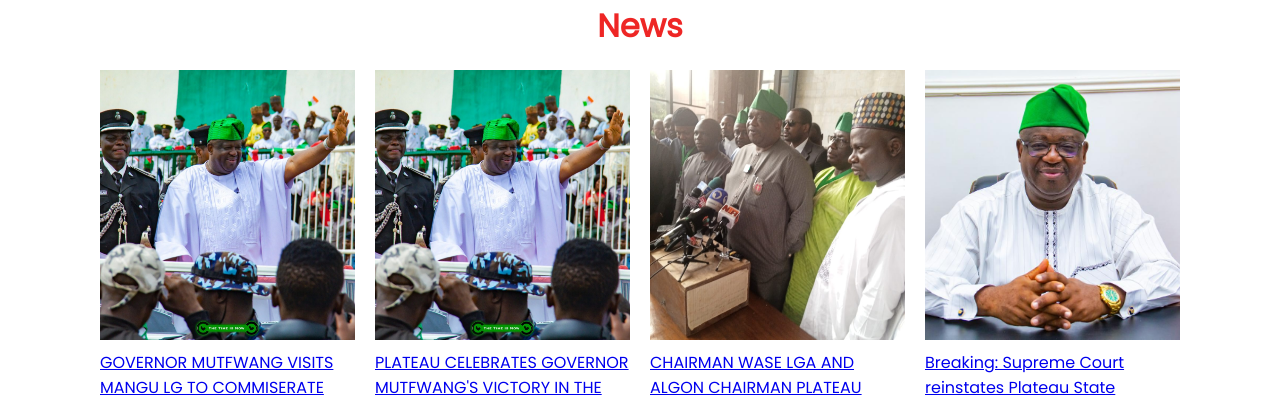
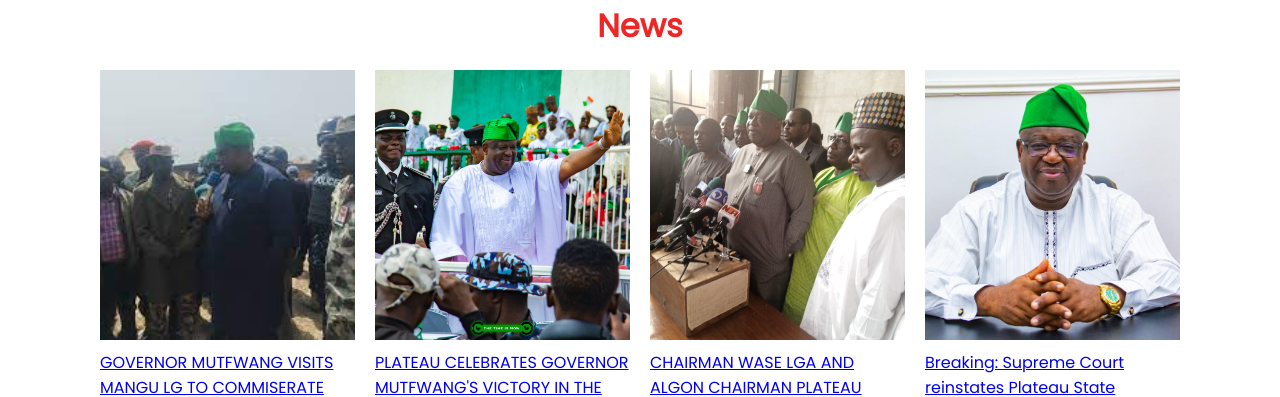
Before and after one commit to Eleojo001/Wase, a React (Create React App) app: page / in a window 1280 px wide. Shown: the part 640-1037 px from the top of the page. Built offline with nearby package versions, Linux system fonts and the light colour scheme; a web font is replaced by a local one.

Commit message:
image added

```diff
--- a/src/App.js
+++ b/src/App.js
@@ -24,8 +24,8 @@ The visit is to also take an on the spot assessment of the level of destruction
 God bless Gov. Mutfwang, God bless Plateau state, God bless Nigeria!
  \n`,
       date: '21st January 2024.',
-      image: '/governor-celebrates.jpeg',
-      images: [{ pic: '/governor-celebrates.jpeg' }],
+      image: '/download.jpeg',
+      images: [{ pic: '/download.jpeg' }],
     },
     {
       id: '10',
```
Also changed, not shown: public/download.jpeg (added).
